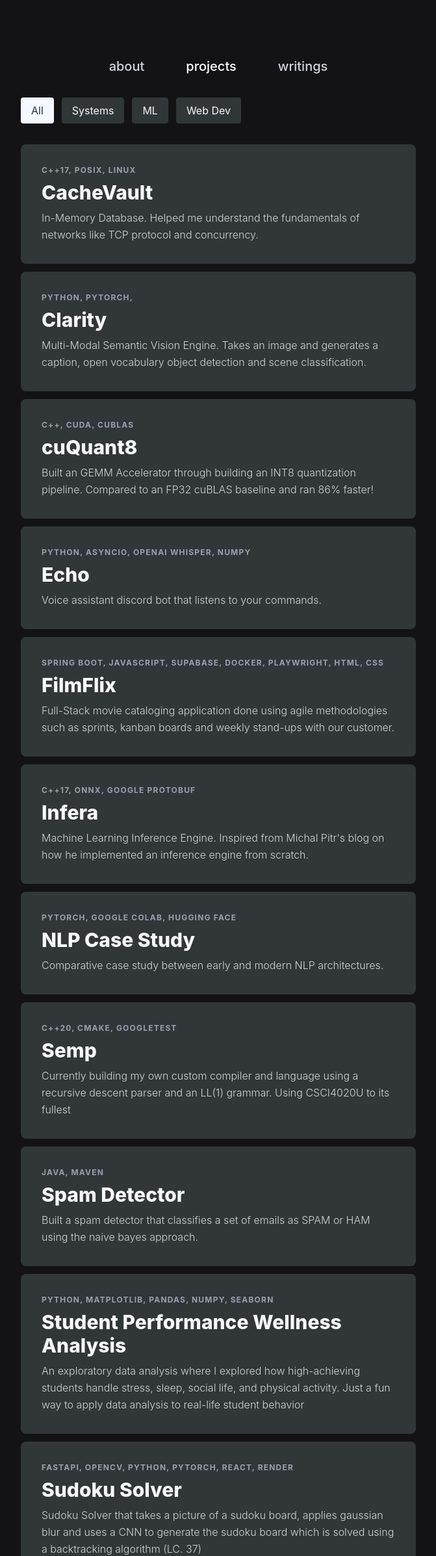
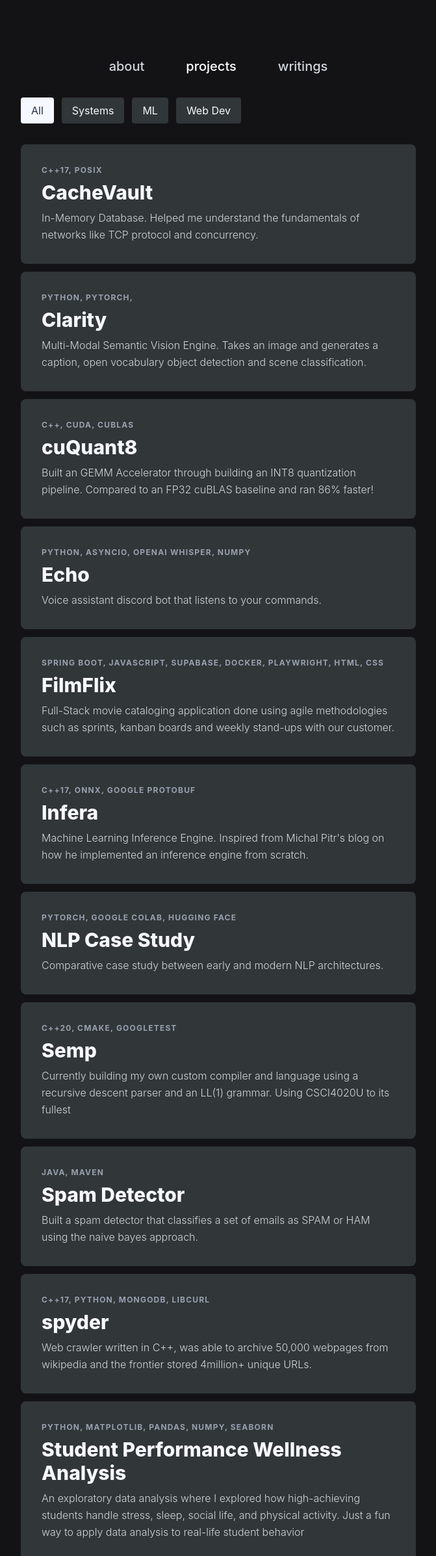
Before and after one commit to brandonviaje/brandonviaje.github.io, a React (Vite) app: page /projects in a window 1280 px wide. Shown: the top 2394 px of the page at 65% size, without its empty margins (304-975 px from the left). Built offline with nearby package versions, Linux system fonts and the light colour scheme.

Commit message:
feat: add project

```diff
--- a/src/components/About.jsx
+++ b/src/components/About.jsx
@@ -25,7 +25,7 @@ function About() {
             exploring low-level concepts.
             <br />
             <br />
-            My other hobbies include playing piano, video games, rubik’s cubing,
+            My other hobbies include playing piano, chess, rubik’s cubing,
             cooking and web dev.
           </h3>
 
--- a/src/components/Projects.jsx
+++ b/src/components/Projects.jsx
@@ -6,7 +6,7 @@ import SortButtons from "./SortButtons";
 const projectsData = [
   {
     name: "CacheVault",
-    tech: "C++17, POSIX, Linux",
+    tech: "C++17, POSIX",
     description:
       "In-Memory Database. Helped me understand the fundamentals of networks like TCP protocol and concurrency.",
     link: "https://github.com/brandonviaje/CacheVault",
@@ -76,6 +76,14 @@ const projectsData = [
     categories: ["ML", "Web Dev"],
   },
   {
+    name: "spyder",
+    tech: "C++17, Python, MongoDB, libcurl",
+    description:
+      "Web crawler written in C++, was able to archive 50,000 webpages from wikipedia and the frontier stored 4million+ unique URLs.",
+    link: "https://github.com/brandonviaje/spyder",
+    categories: ["Systems"],
+  },
+  {
     name: "Student Performance Wellness Analysis",
     tech: "Python, Matplotlib, Pandas, NumPy, Seaborn",
     description:
```
